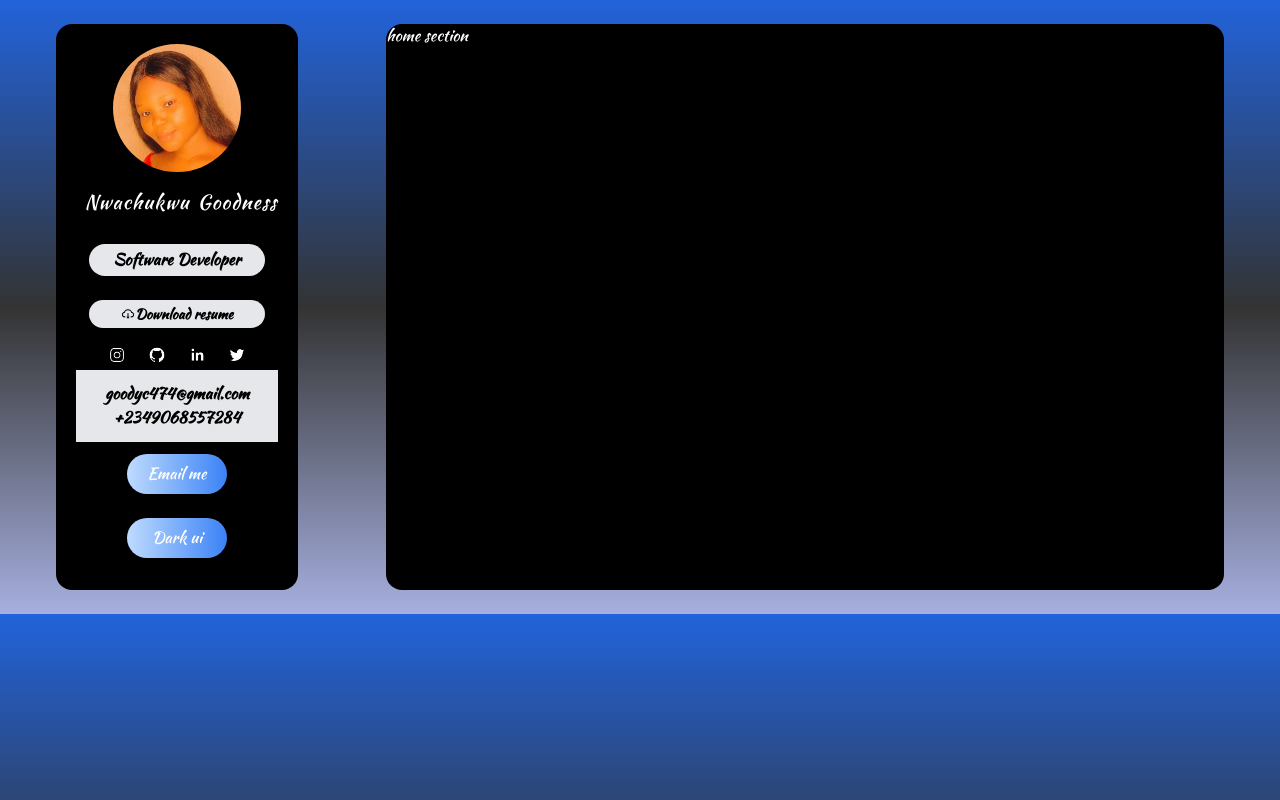
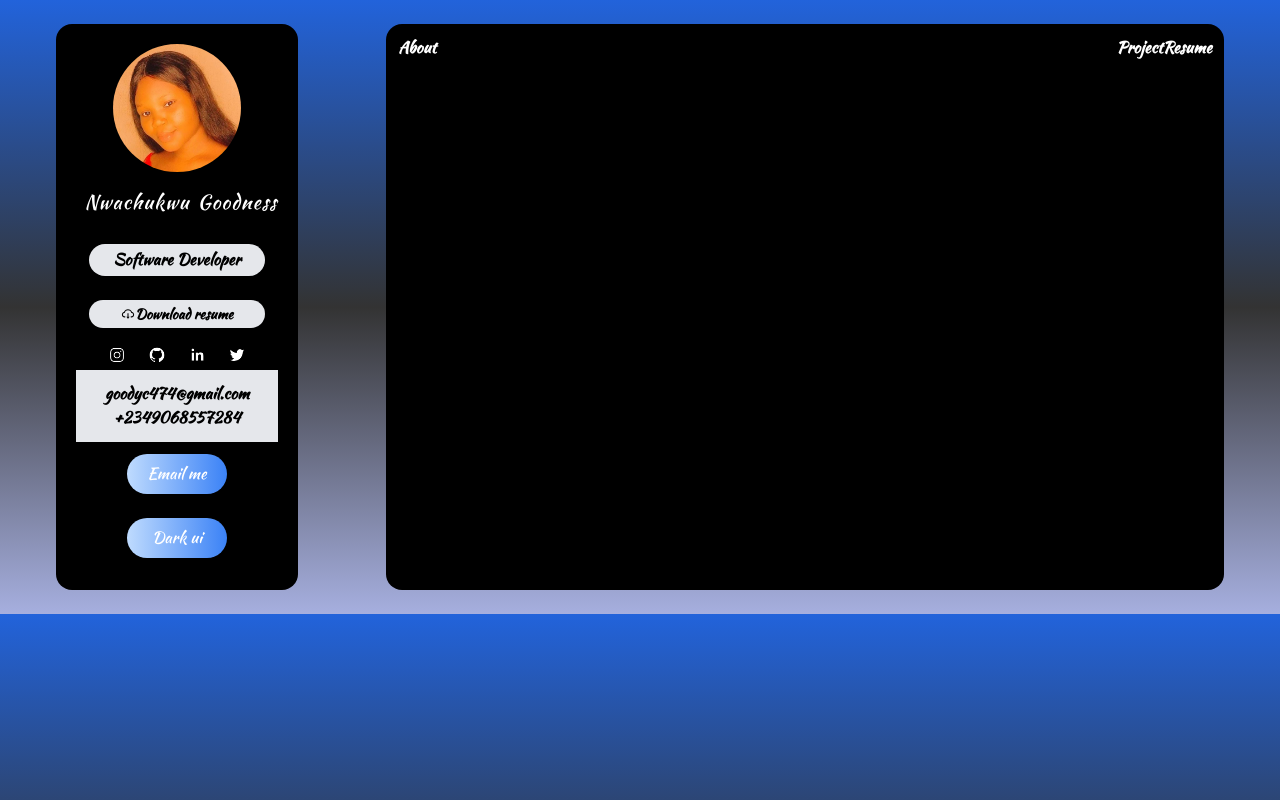
Before and after one commit to goodylove/my-portfolio, a Next.js app: page / in a window 1280 px wide. Built offline with nearby package versions, Linux system fonts and the light colour scheme.

Commit message:
created-navbar

```diff
--- /dev/null
+++ b/app/components/Contact.tsx
@@ -0,0 +1,5 @@
+const Contact = () => {
+  return <div>contact</div>;
+};
+
+export default Contact;
--- a/app/components/MainSection.tsx
+++ b/app/components/MainSection.tsx
@@ -1,7 +1,16 @@
+"use client";
+
 import React from "react";
+import Nav from "./Nav";
+// import Project from "./../project/page";
 
 const HomeSection = () => {
-  return <div>home section</div>;
+  return (
+    <div>
+      <Nav />
+      {/* <Project /> */}
+    </div>
+  );
 };
 
 export default HomeSection;
--- /dev/null
+++ b/app/components/Nav.tsx
@@ -0,0 +1,70 @@
+"use client";
+
+import React, { FunctionComponent, useEffect, useState } from "react";
+import Link from "next/link";
+import { useRouter } from "next/router";
+
+// const NavItem: FunctionComponent<{
+//   activeItem: string;
+//   setActiveItem: Function;
+//   route: string;
+//   name: string;
+// }> = ({ activeItem, setActiveItem, name, route }) => {
+//   return activeItem !== name ? (
+//     <Link href={route}>
+//       <span onClick={() => setActiveItem("about")}>{activeItem}</span>
+//     </Link>
+//   ) : null;
+// };
+const Nav = () => {
+  const [activeItem, setActiveItem] = useState("About");
+  // const { pathname } = useRouter();
+
+  useEffect(() => {
+    // if (pathname === "/") setActiveItem("about");
+    // if (pathname === "/#project") setActiveItem("project");
+    // if (pathname === "/#resume") setActiveItem("resume");
+  }, []);
+  return (
+    <div className="flex justify-between items-center p-3 font-bold ">
+      <span className="cursor-pointer">{activeItem}</span>
+      <div className="flex justify-evenly">
+        <Link href="">
+          <span onClick={() => setActiveItem("About")}>
+            {activeItem === "About" ? "" : <span>About</span>}
+          </span>
+        </Link>
+        <Link href="">
+          <span onClick={() => setActiveItem("Project")}>
+            {activeItem === "Project" ? "" : <span>Project</span>}
+          </span>
+        </Link>
+        <Link href="">
+          <span onClick={() => setActiveItem("Resume")}>
+            {activeItem === "Resume" ? "" : <span>Resume</span>}
+          </span>
+        </Link>
+        {/* <NavItem
+          activeItem={activeItem}
+          setActiveItem={setActiveItem}
+          name="about"
+          route="/"
+        />
+        <NavItem
+          activeItem={activeItem}
+          setActiveItem={setActiveItem}
+          name="project"
+          route="/#resume"
+        />
+        <NavItem
+          activeItem={activeItem}
+          setActiveItem={setActiveItem}
+          name="resume"
+          route="/#resume"
+        /> */}
+      </div>
+    </div>
+  );
+};
+
+export default Nav;
--- a/app/layout.tsx
+++ b/app/layout.tsx
@@ -12,7 +12,9 @@ export default function RootLayout({
 }) {
   return (
     <html lang="en">
-      <body>{children}</body>
+      <body>
+        {children}
+      </body>
     </html>
   );
 }
--- /dev/null
+++ b/app/project/page.tsx
@@ -0,0 +1,5 @@
+const Project = () => {
+  return <h1>project</h1>;
+};
+
+export default Project;
```
